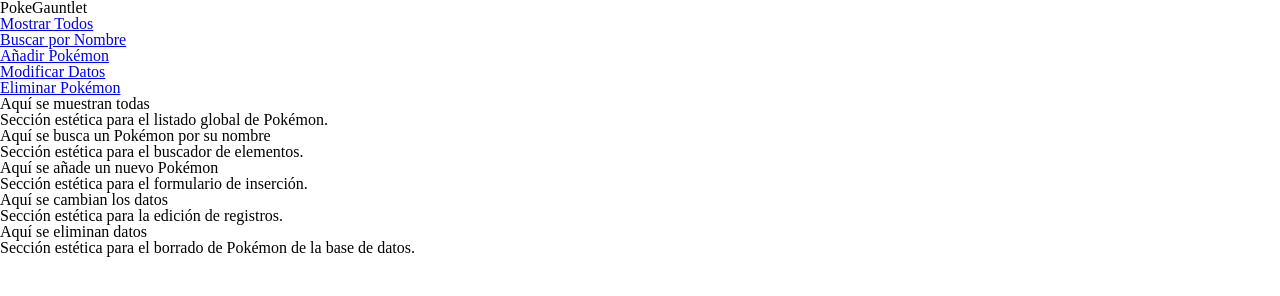
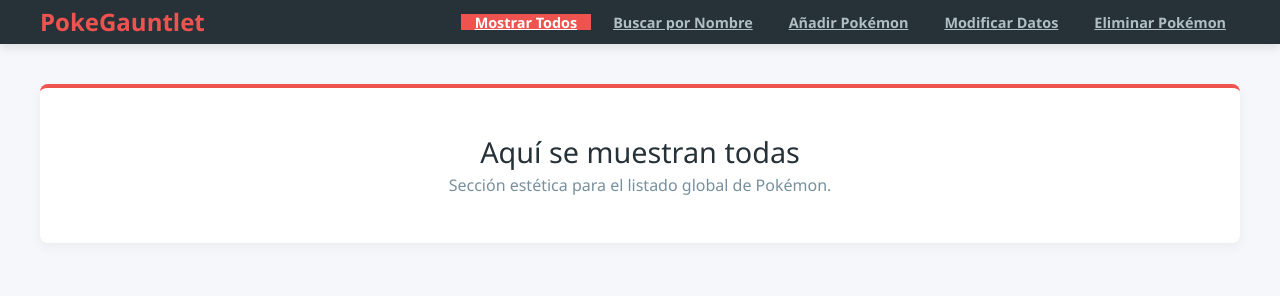
Before and after one commit to GauntletDAWSanValero/GauntletWeb_Frontend, a plain HTML site: page index.html in a window 1280 px wide. Drawn offline with Linux system fonts and the light colour scheme.

Commit message:
Refactor CSS styles and remove grid layout

```diff
--- a/css/styles.css
+++ b/css/styles.css
@@ -1,34 +1,129 @@
-/* FLEXBOX */
-.container {
-
+:root {
+    --primary-color: #ef5350;
+    --dark-color: #263238;
+    --light-bg: #f5f7fa;
+    --white: #ffffff;
+    --font: 'Segoe UI', Tahoma, Geneva, Verdana, sans-serif;
 }
 
-.item-flex {
-
+body {
+    font-family: var(--font);
+    background-color: var(--light-bg);
+    color: var(--dark-color);
+    margin: 0;
 }
 
-/* GRID */
-.grid-container {
-    height: 200px;
-    display: grid;
-    grid-template-rows: 50px 300px auto;
-    grid-template-areas:
-        "header header"
-        "sidebar main"
-        "footer footer";
+.container {
+    width: 95%;
+    max-width: 1200px;
+    margin: 0 auto;
 }
 
-.item-header {
-    grid-area: header;
+/* Cabecera estructurada en una sola línea */
+.main-header {
+    background-color: var(--dark-color);
+    padding: 10px 0;
+    box-shadow: 0 4px 10px rgba(0, 0, 0, 0.1);
 }
 
-.item-main {
-    grid-area: main;
+.header-flex {
+    display: flex;
+    justify-content: space-between;
+    align-items: center;
+    flex-wrap: nowrap; /* Impide que salte de línea */
+    gap: 20px;
 }
 
-.item-sidebar {
-    grid-area: sidebar;
+.logo {
+    color: var(--primary-color);
+    font-size: 1.5rem;
+    font-weight: bold;
+    white-space: nowrap; /* Evita que el logo se rompa en dos líneas */
 }
-.item-footer {
-    grid-area: footer;
+
+/* Menú de navegación horizontal estricto */
+.nav-menu {
+    overflow-x: auto; /* Permite scroll horizontal en móviles si el espacio falta */
+    scrollbar-width: none; /* Oculta barra en Firefox */
 }
+
+.nav-menu::-webkit-scrollbar {
+    display: none; /* Oculta barra en Chrome/Safari */
+}
+
+.nav-menu ul {
+    display: flex;
+    flex-wrap: nowrap; /* Fuerza una sola línea */
+    list-style: none;
+    padding: 0;
+    margin: 0;
+    gap: 8px;
+}
+
+.nav-btn {
+    background: transparent;
+    border: none;
+    color: #b0bec5;
+    padding: 10px 14px;
+    font-size: 0.9rem;
+    font-weight: 600;
+    cursor: pointer;
+    border-radius: 4px;
+    white-space: nowrap; /* Asegura que el texto del botón no se divida */
+    transition: all 0.2s ease;
+}
+
+.nav-btn:hover {
+    color: var(--white);
+    background-color: rgba(255, 255, 255, 0.05);
+}
+
+.nav-btn.active {
+    color: var(--white);
+    background-color: var(--primary-color);
+}
+
+/* Contenedor de subpáginas */
+/* Sistema de Subpáginas ocultas/visibles */
+.subpage {
+    display: none; /* Oculta todas por defecto para que no se pisen */
+    margin-top: 40px;
+    animation: fadeIn 0.3s ease-out;
+}
+
+.subpage.active {
+    display: block; /* Muestra solo la pestaña activa */
+}
+.error-message {
+    display: block;
+    color: #ff4d4d;
+    font-size: 0.85rem;
+    margin-top: 5px;
+    min-height: 1em; /* Mantiene el espacio reservado para que no salte el diseño */
+}
+
+
+.placeholder-card {
+    background-color: var(--white);
+    border-top: 4px solid var(--primary-color);
+    padding: 50px 20px;
+    border-radius: 8px;
+    box-shadow: 0 4px 12px rgba(0,0,0,0.05);
+    text-align: center;
+}
+
+.placeholder-card h2 {
+    font-size: 1.8rem;
+    margin-bottom: 10px;
+    color: var(--dark-color);
+}
+
+.subtitle {
+    color: #78909c;
+    font-size: 1rem;
+}
+
+@keyframes fadeIn {
+    from { opacity: 0; transform: translateY(5px); }
+    to { opacity: 1; transform: translateY(0); }
+}
```
